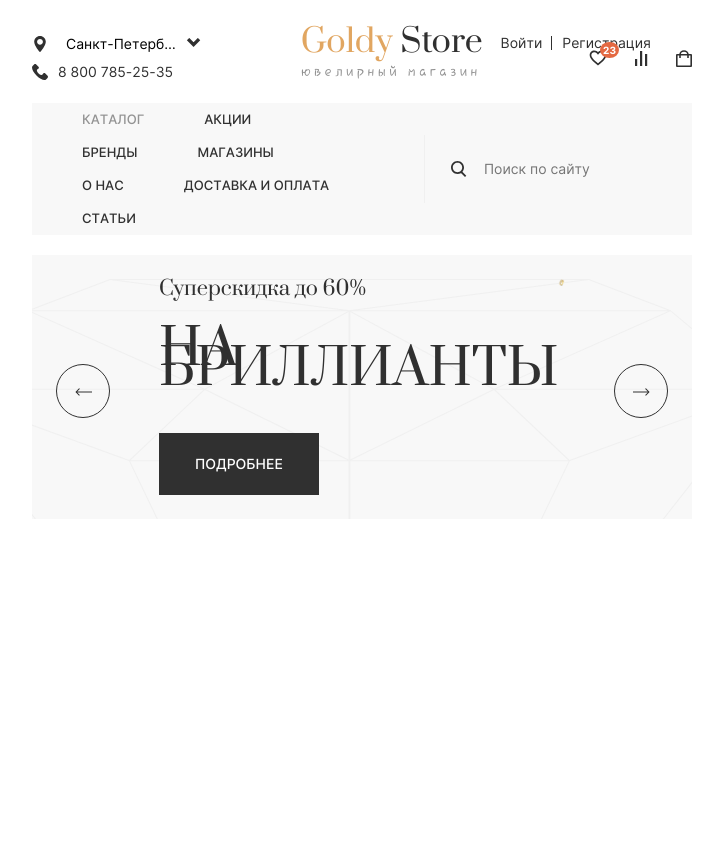
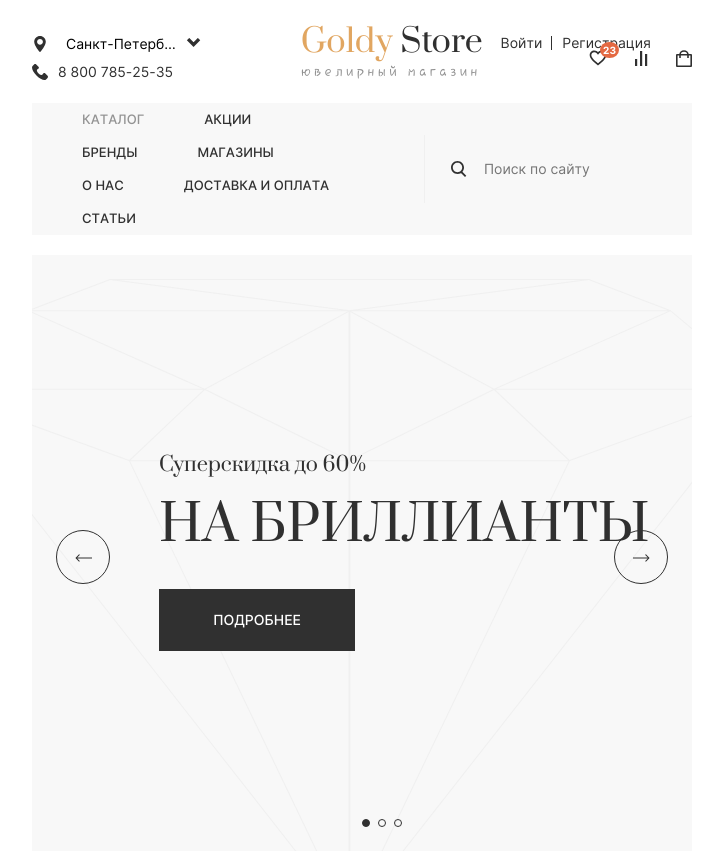
Before and after one commit to StasyaShu/test_krayt, a website: page source/index.html in a window 1280 px wide. Shown: the whole page, without its empty margins (278-1001 px from the left). Before the commit the page ends 800 px from the top, so only its background shows below. Drawn offline with nearby package versions, Linux system fonts and the light colour scheme; files that its build step writes are made by us from their sources; files whose address does not match are found by name.

Commit message:
настроена пагинация слайдера

```diff
--- a/gulp/version.json
+++ b/gulp/version.json
@@ -1,3 +1,3 @@
 {
-    "main": "20230124191611"
+    "main": "20230125170629"
 }
--- a/source/index.html
+++ b/source/index.html
@@ -24,7 +24,7 @@
             </div>
             <div class="promo__slide slide swiper-slide">
               <div class="slide__content">
-                <p class="slide__text">Суперскидка до 60% <span>на бриллианты</span></p>
+                <p class="slide__text">Суперскидка до 60% <span>на сапфиры</span></p>
                 <button class="slide__button button" type="button">Подробнее</button>
               </div>
               <picture>
@@ -35,7 +35,7 @@
             </div>
             <div class="promo__slide slide swiper-slide">
               <div class="slide__content">
-                <p class="slide__text">Суперскидка до 60% <span>на бриллианты</span></p>
+                <p class="slide__text">Суперскидка до 60% <span>на золото</span></p>
                 <button class="slide__button button" type="button">Подробнее</button>
               </div>
               <picture>
--- a/source/js/slider/initSwiper.js
+++ b/source/js/slider/initSwiper.js
@@ -16,7 +16,8 @@ const initSwiper = () => {
     },
     slidesPerView: 'auto',
     pagination: {
-      el: '.promo__pagination'
+      el: '.promo__pagination',
+      clickable: true
     },
   });
 };
--- a/source/sass/blocks/promo.scss
+++ b/source/sass/blocks/promo.scss
@@ -45,3 +45,31 @@
     }
   }
 }
+
+.promo__container .swiper-pagination {
+  position: absolute;
+  left: 50%;
+  bottom: 24px;
+  display: flex;
+  align-items: center;
+  cursor: pointer;
+}
+
+.promo__container .swiper-pagination span:first-child {
+  margin: 0 8px 0 0;
+}
+
+.promo__container .swiper-pagination span:last-child {
+  margin: 0 0 0 8px;
+}
+
+.promo__container .swiper-pagination-bullet {
+  width: 8px;
+  height: 8px;
+  border-radius: 50%;
+  border: 1px solid $color-night-rider;
+}
+
+.promo__container .swiper-pagination-bullet-active {
+  background-color: $color-night-rider;
+}
--- a/source/sass/components/custom-select.scss
+++ b/source/sass/components/custom-select.scss
@@ -58,9 +58,9 @@
 
   &__list {
     position: absolute;
+    z-index: 2;
     bottom: 0;
     left: -24px;
-    z-index: 1;
     width: 197px;
     margin: 0;
     padding: 14px 0;
--- a/source/sass/components/slide.scss
+++ b/source/sass/components/slide.scss
@@ -1,6 +1,12 @@
 .slide {
   display: grid;
   grid-template-columns: 1fr 1fr;
+
+  img {
+    width: 548px;
+    height: 548px;
+    object-fit: contain;
+  }
 
   &__content {
     display: flex;
@@ -22,6 +28,7 @@
       font-size: 50px;
       display: block;
       margin: 40px 0 0 0;
+      white-space: nowrap;
     }
   }
 
```
Also changed, not shown: build/css/style.css, build/css/style.min.css, build/index.html, build/js/main.min.js.
